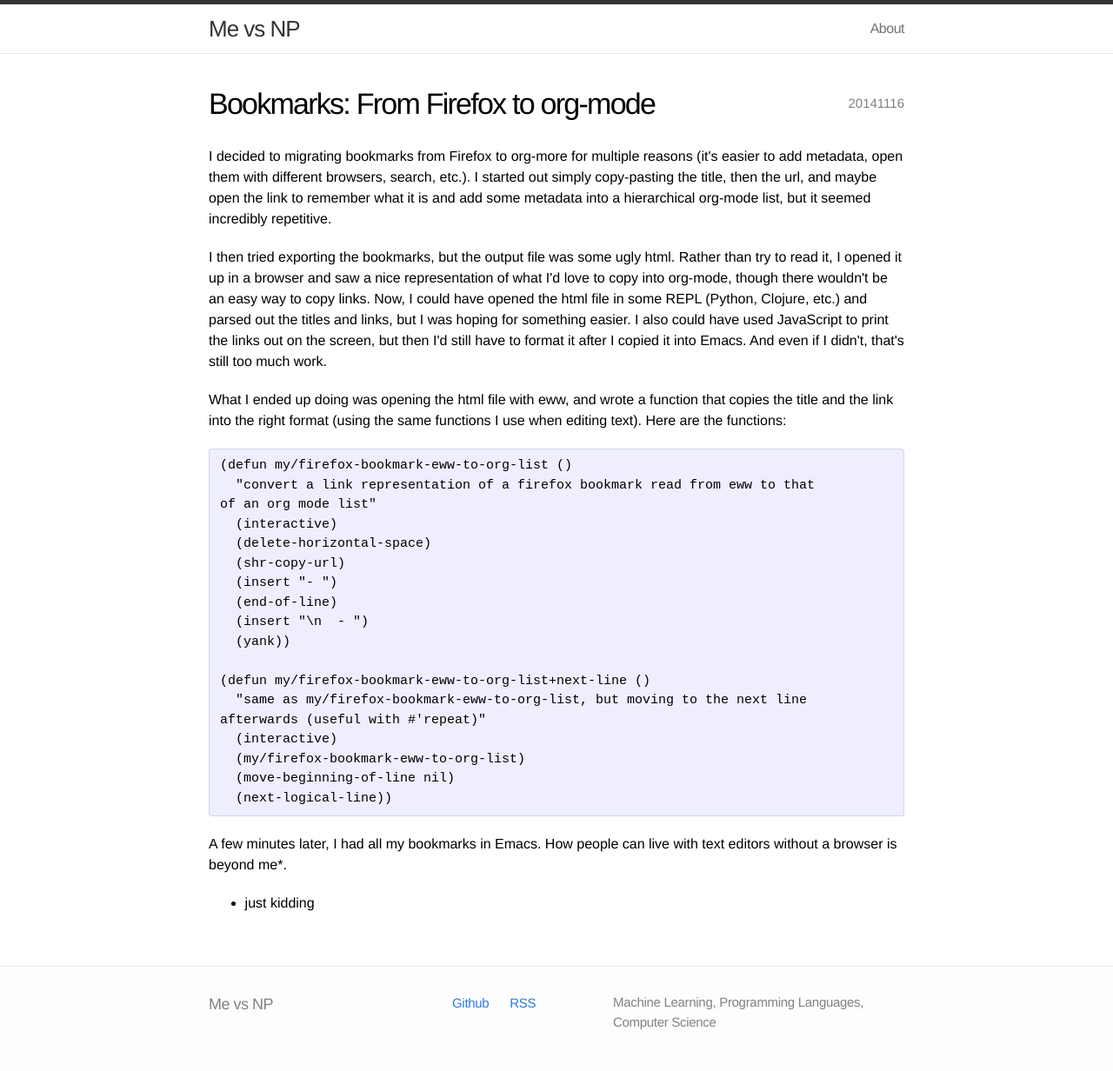
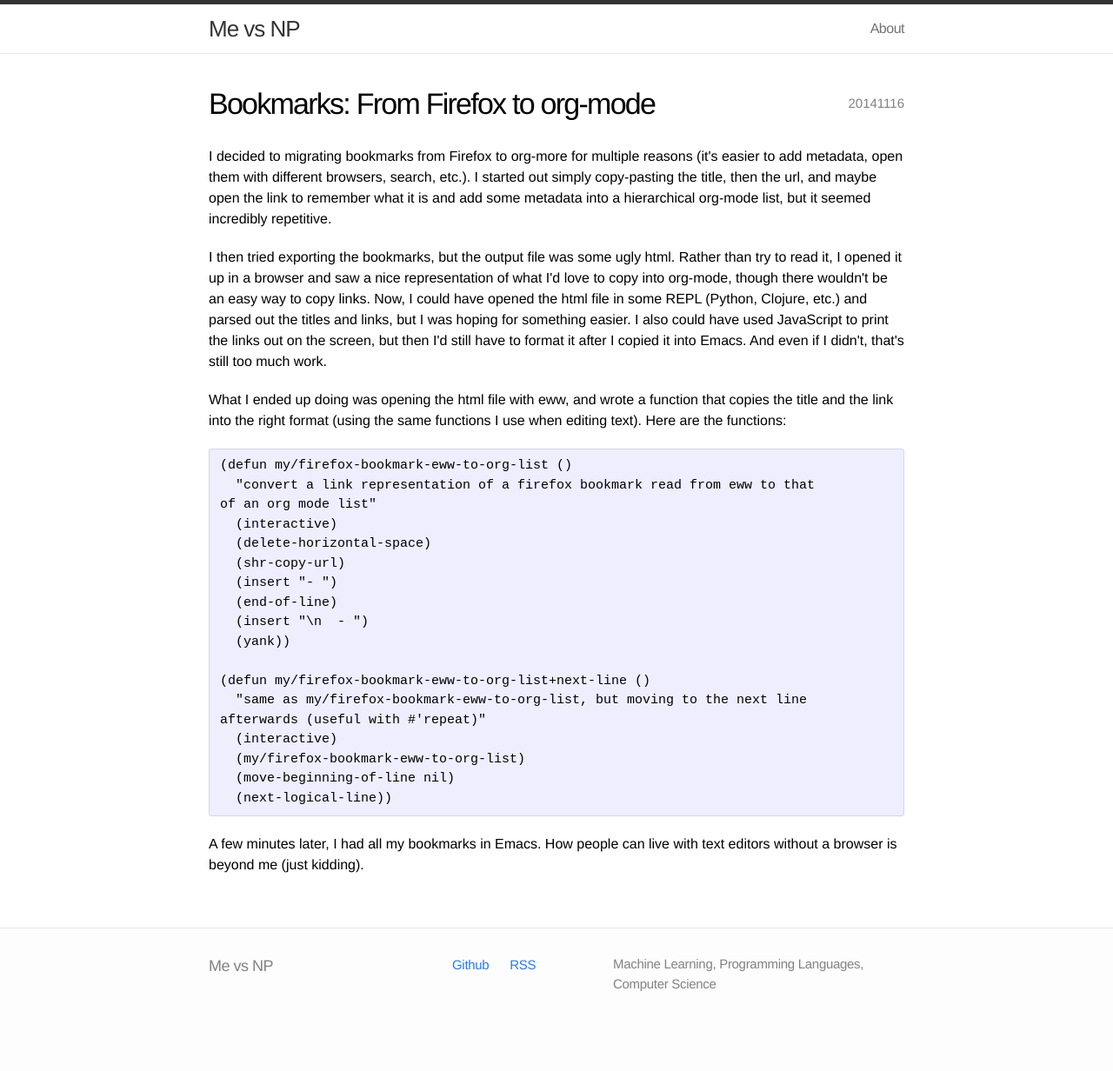
Before and after one commit to diogo149/diogo149.github.io, a Jekyll site: the page built from _posts/2014-11-16-firefox-to-org.html, in a window 1280 px wide. Shown: the whole page at 87% size. Built offline with Jekyll 4.4.1, drawn with Linux system fonts in a browser that asks for light colours; after the commit the page ends 1188 px from its top, so only the background shows below that.

Commit message:
remove footnote

```diff
--- a/_org/_posts/2014-11-16-firefox-to-org.org
+++ b/_org/_posts/2014-11-16-firefox-to-org.org
@@ -36,6 +36,4 @@ What I ended up doing was opening the html file with eww, and wrote a function t
     (next-logical-line))
 #+END_SRC
 
-A few minutes later, I had all my bookmarks in Emacs. How people can live with text editors without a browser is beyond me*.
-
- * just kidding
+A few minutes later, I had all my bookmarks in Emacs. How people can live with text editors without a browser is beyond me (just kidding).
--- a/_posts/2014-11-16-firefox-to-org.html
+++ b/_posts/2014-11-16-firefox-to-org.html
@@ -41,10 +41,5 @@ afterwards (useful with #'repeat)"
 </div>
 
 <p>
-A few minutes later, I had all my bookmarks in Emacs. How people can live with text editors without a browser is beyond me*.
+A few minutes later, I had all my bookmarks in Emacs. How people can live with text editors without a browser is beyond me (just kidding).
 </p>
-
-<ul class="org-ul">
-<li>just kidding
-</li>
-</ul>
```
